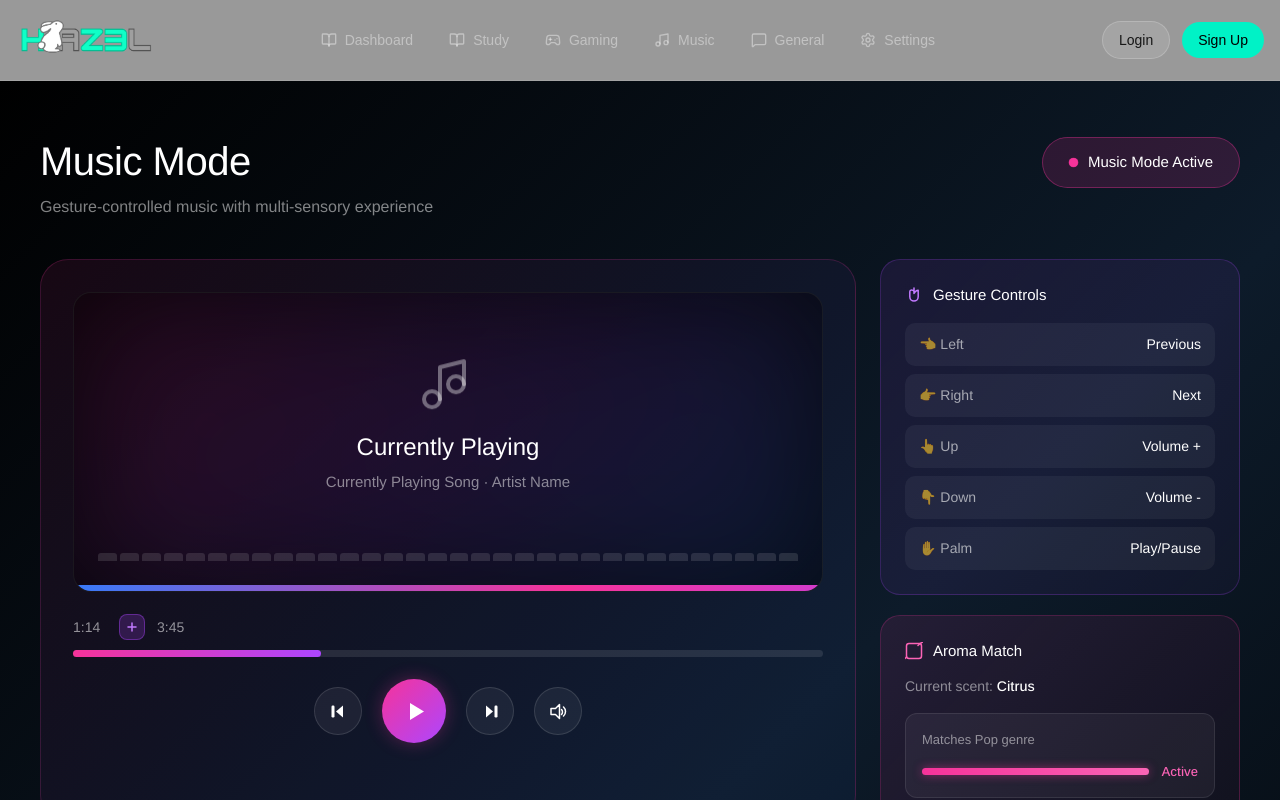
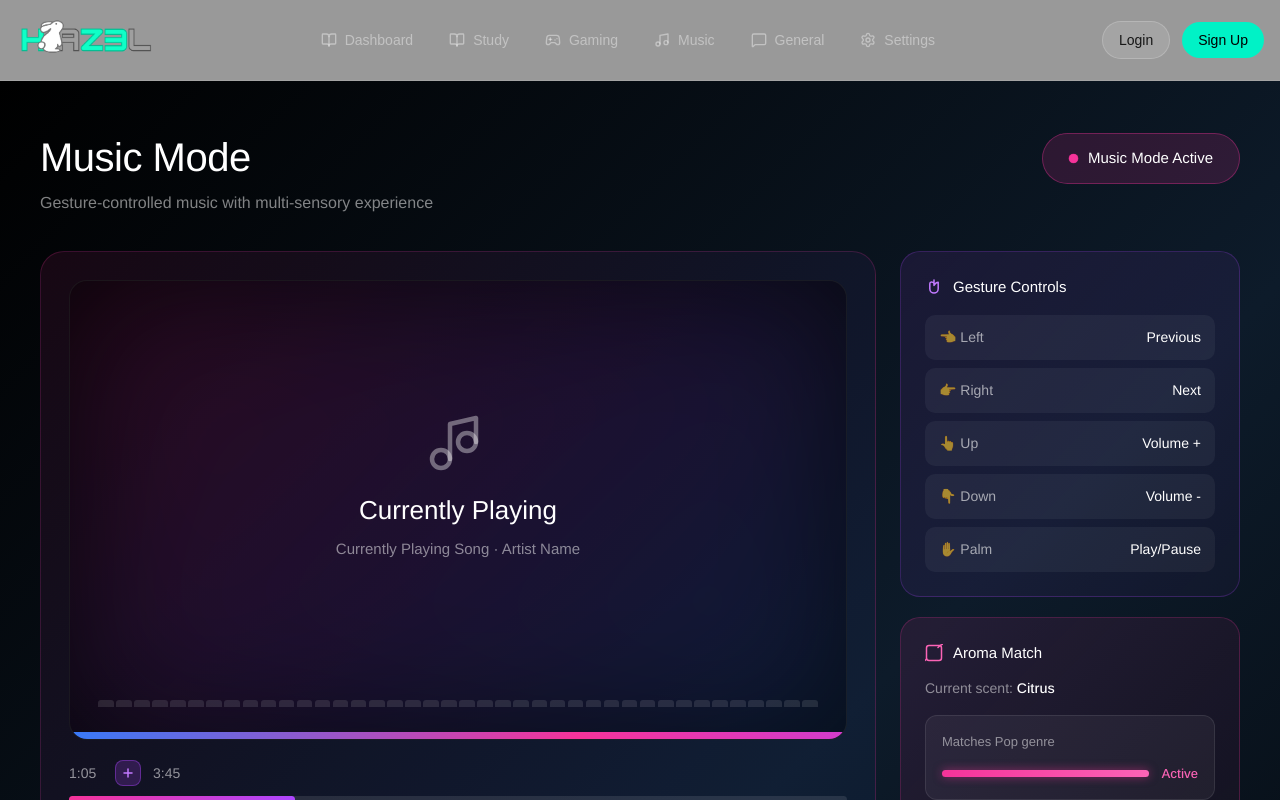
Before and after one commit to OnithaH/Hazel, a Next.js app in the folder companion_hazel/: page /Music_mode in a window 1280 px wide. Shown: the top 800 px of the page. Built offline with nearby package versions, Linux system fonts and the light colour scheme; no server answers.

Commit message:
changed spacing

```diff
--- a/companion_hazel/app/Music_mode/page.tsx
+++ b/companion_hazel/app/Music_mode/page.tsx
@@ -35,7 +35,7 @@ const gestures = [
 export default function MusicModePage() {
   const [activeGenre, setActiveGenre] = useState(0);
   const [isPlaying, setIsPlaying] = useState(false);
-  const [progress, setProgress] = useState(33);
+  const [progress, setProgress] = useState(29);
   const [mounted, setMounted] = useState(false);
   const [bars, setBars] = useState<number[]>([]);
   const intervalRef = useRef<ReturnType<typeof setInterval> | null>(null);
@@ -43,13 +43,13 @@ export default function MusicModePage() {
 
   useEffect(() => {
     setMounted(true);
-    setBars(Array.from({ length: 32 }, () => Math.random() * 60 + 10));
+    setBars(Array.from({ length: 40 }, () => Math.random() * 56 + 8));
   }, []);
 
   useEffect(() => {
     if (isPlaying) {
       intervalRef.current = setInterval(() => {
-        setBars(Array.from({ length: 32 }, () => Math.random() * 60 + 10));
+        setBars(Array.from({ length: 40 }, () => Math.random() * 56 + 8));
       }, 160);
       progressRef.current = setInterval(() => {
         setProgress((p) => (p >= 100 ? 0 : p + 0.12));
@@ -71,19 +71,13 @@ export default function MusicModePage() {
   const timeStr = `${mins}:${secs.toString().padStart(2, "0")}`;
 
   return (
-    <div style={{
-      background: "linear-gradient(135deg, #000000 0%, #0d1b2a 50%, #000000 100%)",
-      minHeight: "100vh",
-      fontFamily: "'Arimo', sans-serif",
-      color: "#fff",
-      overflowX: "hidden",
-    }}>
+    <div style={{ background: "linear-gradient(135deg, #000000 0%, #0d1b2a 50%, #000000 100%)", minHeight: "100vh", fontFamily: "'Arimo', sans-serif", color: "#fff", overflowX: "hidden" }}>
       <style>{`
         @import url('https://fonts.googleapis.com/css2?family=Arimo:wght@400;500;600&display=swap');
         * { box-sizing: border-box; }
 
         @keyframes fadeUp {
-          from { opacity: 0; transform: translateY(24px); }
+          from { opacity: 0; transform: translateY(22px); }
           to   { opacity: 1; transform: translateY(0); }
         }
         @keyframes pulse-dot {
@@ -96,11 +90,11 @@ export default function MusicModePage() {
         }
         @keyframes glow-pulse {
           0%, 100% { opacity: 0.13; }
-          50%       { opacity: 0.24; }
+          50%       { opacity: 0.26; }
         }
         @keyframes float {
           0%, 100% { transform: translateY(0px); }
-          50%       { transform: translateY(-7px); }
+          50%       { transform: translateY(-8px); }
         }
         @keyframes float-fast {
           0%, 100% { transform: translateY(0px); }
@@ -108,34 +102,28 @@ export default function MusicModePage() {
         }
 
         .page-enter { animation: fadeUp 0.55s ease both; }
-
-        .pulse-dot { animation: pulse-dot 2s ease-in-out infinite; }
-        .glow-bg   { animation: glow-pulse 3s ease-in-out infinite; }
-
-        .music-icon       { animation: float 3.2s ease-in-out infinite; }
+        .pulse-dot  { animation: pulse-dot 2s ease-in-out infinite; }
+        .glow-bg    { animation: glow-pulse 3s ease-in-out infinite; }
+        .music-icon        { animation: float 3.2s ease-in-out infinite; }
         .music-icon.active { animation: float-fast 1.4s ease-in-out infinite; }
 
         .genre-btn {
           transition: all 0.25s cubic-bezier(0.34,1.56,0.64,1);
-          cursor: pointer;
-          background: none;
+          cursor: pointer; background: none;
         }
         .genre-btn:hover  { transform: translateY(-5px) scale(1.02); }
         .genre-btn:active { transform: scale(0.97); }
 
         .ctrl-btn {
           transition: all 0.18s ease;
-          cursor: pointer;
-          background: none;
-          border: none;
-          padding: 0;
+          cursor: pointer; background: none; border: none; padding: 0;
           display: flex; align-items: center; justify-content: center;
         }
         .ctrl-btn:hover  { transform: scale(1.12); opacity: 0.9; }
         .ctrl-btn:active { transform: scale(0.92); }
 
         .play-btn { transition: all 0.22s cubic-bezier(0.34,1.56,0.64,1); }
-        .play-btn:hover  { transform: scale(1.13); box-shadow: 0 0 32px rgba(246,51,154,0.6) !important; }
+        .play-btn:hover  { transform: scale(1.13); }
         .play-btn:active { transform: scale(0.94); }
 
         .row-item {
@@ -144,13 +132,8 @@ export default function MusicModePage() {
         }
         .row-item:hover { background: rgba(255,255,255,0.085) !important; transform: translateX(3px); }
 
-        .card-lift {
-          transition: transform 0.3s ease, box-shadow 0.3s ease;
-        }
-        .card-lift:hover {
-          transform: translateY(-2px);
-          box-shadow: 0 16px 48px rgba(0,0,0,0.45);
-        }
+        .card-lift { transition: transform 0.3s ease, box-shadow 0.3s ease; }
+        .card-lift:hover { transform: translateY(-2px); box-shadow: 0 16px 48px rgba(0,0,0,0.45); }
 
         .shimmer-bar {
           background: linear-gradient(90deg, #F6339A 0%, #AD46FF 35%, #2B7FFF 65%, #F6339A 100%);
@@ -160,24 +143,18 @@ export default function MusicModePage() {
 
         .progress-track { cursor: pointer; position: relative; }
         .progress-thumb {
-          width: 13px; height: 13px;
-          border-radius: 50%;
-          background: white;
-          position: absolute;
-          top: 50%; transform: translate(-50%, -50%);
-          opacity: 0;
-          transition: opacity 0.2s ease;
-          box-shadow: 0 0 10px rgba(246,51,154,0.9);
-          pointer-events: none;
+          width: 14px; height: 14px; border-radius: 50%; background: white;
+          position: absolute; top: 50%; transform: translate(-50%, -50%);
+          opacity: 0; transition: opacity 0.2s ease;
+          box-shadow: 0 0 10px rgba(246,51,154,0.9); pointer-events: none;
         }
         .progress-track:hover .progress-thumb { opacity: 1; }
       `}</style>
 
-      {/* Full-bleed wrapper — no horizontal padding, no max-width cap */}
-      <div style={{ padding: "56px 40px 72px" }}>
+      <div style={{ padding: "52px 40px 72px" }}>
 
         {/* ── Header ── */}
-        <div className="page-enter" style={{ display: "flex", justifyContent: "space-between", alignItems: "flex-start", marginBottom: "40px" }}>
+        <div className="page-enter" style={{ display: "flex", justifyContent: "space-between", alignItems: "flex-start", marginBottom: "36px" }}>
           <div>
             <h1 style={{ fontSize: "40px", fontWeight: 400, lineHeight: "48px", margin: "0 0 10px", letterSpacing: "-0.5px" }}>Music Mode</h1>
             <p style={{ fontSize: "16px", color: "rgba(255,255,255,0.5)", margin: 0 }}>Gesture-controlled music with multi-sensory experience</p>
@@ -188,43 +165,43 @@ export default function MusicModePage() {
           </div>
         </div>
 
-        {/* ── Player Row ── */}
-        <div className="page-enter" style={{ display: "grid", gridTemplateColumns: "1fr 360px", gap: "24px", marginBottom: "32px", animationDelay: "80ms" }}>
+        {/* ── Player Row — both columns same height ── */}
+        <div className="page-enter" style={{ display: "grid", gridTemplateColumns: "1fr 340px", gap: "24px", marginBottom: "32px", animationDelay: "80ms" }}>
 
-          {/* Player Card */}
-          <div className="card-lift" style={{ background: "linear-gradient(135deg, rgba(246,51,154,0.09) 0%, rgba(173,70,255,0.05) 50%, rgba(43,127,255,0.05) 100%)", border: "0.8px solid rgba(246,51,154,0.2)", borderRadius: "28px", padding: "32px", display: "flex", flexDirection: "column", gap: "22px" }}>
+          {/* ── Player Card ── */}
+          <div className="card-lift" style={{ background: "linear-gradient(135deg, rgba(246,51,154,0.09) 0%, rgba(173,70,255,0.05) 50%, rgba(43,127,255,0.05) 100%)", border: "0.8px solid rgba(246,51,154,0.2)", borderRadius: "24px", padding: "28px", display: "flex", flexDirection: "column", gap: "20px" }}>
 
-            {/* Album area */}
-            <div style={{ position: "relative", borderRadius: "18px", overflow: "hidden", height: "300px", background: "rgba(0,0,0,0.5)", border: "0.8px solid rgba(255,255,255,0.07)" }}>
-              <div className="glow-bg" style={{ position: "absolute", inset: 0, background: "linear-gradient(135deg, #F6339A 0%, #AD46FF 50%, #2B7FFF 100%)", filter: "blur(64px)" }} />
+            {/* Album — flex-grow so it fills leftover height */}
+            <div style={{ position: "relative", borderRadius: "18px", overflow: "hidden", flexGrow: 1, minHeight: "460px", background: "rgba(0,0,0,0.5)", border: "0.8px solid rgba(255,255,255,0.07)" }}>
+              <div className="glow-bg" style={{ position: "absolute", inset: 0, background: "linear-gradient(135deg, #F6339A 0%, #AD46FF 50%, #2B7FFF 100%)", filter: "blur(70px)" }} />
 
-              {/* Visualizer */}
-              <div style={{ position: "absolute", bottom: "30px", left: 0, right: 0, display: "flex", alignItems: "flex-end", justifyContent: "center", gap: "3px", height: "56px", paddingInline: "24px" }}>
-                {(mounted ? bars : Array(32).fill(10)).map((h, i) => (
+              {/* Visualizer bars */}
+              <div style={{ position: "absolute", bottom: "32px", left: 0, right: 0, display: "flex", alignItems: "flex-end", justifyContent: "center", gap: "2.5px", height: "64px", paddingInline: "28px" }}>
+                {(mounted ? bars : Array(40).fill(8)).map((h, i) => (
                   <div key={i} style={{
-                    flex: 1, maxHeight: "56px",
-                    height: `${isPlaying ? h : 8}px`,
-                    background: `rgba(255,255,255,${isPlaying ? 0.28 : 0.12})`,
+                    flex: 1, maxHeight: "64px",
+                    height: `${isPlaying ? h : 7}px`,
+                    background: `rgba(255,255,255,${isPlaying ? 0.28 : 0.11})`,
                     borderRadius: "3px 3px 0 0",
-                    transition: `height ${0.14 + (i % 5) * 0.025}s ease`,
+                    transition: `height ${0.13 + (i % 6) * 0.022}s ease`,
                   }} />
                 ))}
               </div>
 
               {/* Chromatic bar */}
-              <div className="shimmer-bar" style={{ position: "absolute", bottom: 0, left: 0, right: 0, height: "6px" }} />
+              <div className="shimmer-bar" style={{ position: "absolute", bottom: 0, left: 0, right: 0, height: "7px" }} />
 
-              {/* Center */}
-              <div style={{ position: "relative", display: "flex", flexDirection: "column", alignItems: "center", justifyContent: "center", height: "100%", gap: "14px", paddingBottom: "36px" }}>
+              {/* Center content */}
+              <div style={{ position: "relative", display: "flex", flexDirection: "column", alignItems: "center", justifyContent: "center", height: "100%", gap: "16px", paddingBottom: "48px" }}>
                 <div className={isPlaying ? "music-icon active" : "music-icon"}>
-                  <svg width="60" height="60" viewBox="0 0 60 60" fill="none">
-                    <path d="M22 46V14l24-6v23" stroke="rgba(255,255,255,0.38)" strokeWidth="4" strokeLinecap="round" strokeLinejoin="round"/>
-                    <circle cx="14" cy="46" r="8" stroke="rgba(255,255,255,0.38)" strokeWidth="4" fill="none"/>
-                    <circle cx="38" cy="31" r="8" stroke="rgba(255,255,255,0.38)" strokeWidth="4" fill="none"/>
+                  <svg width="64" height="64" viewBox="0 0 64 64" fill="none">
+                    <path d="M24 50V15l26-6v24" stroke="rgba(255,255,255,0.38)" strokeWidth="4.5" strokeLinecap="round" strokeLinejoin="round"/>
+                    <circle cx="15" cy="50" r="9" stroke="rgba(255,255,255,0.38)" strokeWidth="4.5" fill="none"/>
+                    <circle cx="41" cy="33" r="9" stroke="rgba(255,255,255,0.38)" strokeWidth="4.5" fill="none"/>
                   </svg>
                 </div>
                 <div style={{ textAlign: "center" }}>
-                  <div style={{ fontSize: "24px", fontWeight: 400, marginBottom: "6px" }}>Currently Playing</div>
+                  <div style={{ fontSize: "26px", fontWeight: 400, marginBottom: "8px" }}>Currently Playing</div>
                   <div style={{ fontSize: "15px", color: "rgba(255,255,255,0.5)" }}>Currently Playing Song · Artist Name</div>
                 </div>
               </div>
@@ -252,40 +229,38 @@ export default function MusicModePage() {
               </div>
             </div>
 
-            {/* Controls */}
+            {/* Playback controls */}
             <div style={{ display: "flex", alignItems: "center", justifyContent: "center", gap: "20px" }}>
               <button className="ctrl-btn" style={{ width: "48px", height: "48px", borderRadius: "50%", background: "rgba(255,255,255,0.06)", border: "0.8px solid rgba(255,255,255,0.12)" }}>
-                <svg width="19" height="19" viewBox="0 0 19 19" fill="none">
-                  <path d="M14 3.5L7 9.5l7 6V3.5z" fill="white"/>
-                  <rect x="2.5" y="3.5" width="3" height="12" rx="1.2" fill="white"/>
+                <svg width="20" height="20" viewBox="0 0 20 20" fill="none">
+                  <path d="M14.5 3.5L7.5 10l7 6.5V3.5z" fill="white"/>
+                  <rect x="2.5" y="3.5" width="3" height="13" rx="1.2" fill="white"/>
                 </svg>
               </button>
-
-              <button onClick={() => setIsPlaying(!isPlaying)} className="ctrl-btn play-btn" style={{ width: "64px", height: "64px", borderRadius: "50%", background: "linear-gradient(135deg, #F6339A 0%, #AD46FF 100%)", paddingLeft: isPlaying ? 0 : "4px", boxShadow: isPlaying ? "0 0 28px rgba(246,51,154,0.5)" : "0 0 18px rgba(246,51,154,0.3)" }}>
+              <button onClick={() => setIsPlaying(!isPlaying)} className="ctrl-btn play-btn"
+                style={{ width: "64px", height: "64px", borderRadius: "50%", background: "linear-gradient(135deg, #F6339A 0%, #AD46FF 100%)", paddingLeft: isPlaying ? 0 : "4px", boxShadow: isPlaying ? "0 0 30px rgba(246,51,154,0.55)" : "0 0 18px rgba(246,51,154,0.3)" }}>
                 {isPlaying
                   ? <svg width="22" height="22" viewBox="0 0 22 22" fill="none"><rect x="4" y="3" width="4.5" height="16" rx="1.5" fill="white"/><rect x="13.5" y="3" width="4.5" height="16" rx="1.5" fill="white"/></svg>
                   : <svg width="22" height="22" viewBox="0 0 22 22" fill="none"><path d="M5 3l14 8.5L5 20V3z" fill="white"/></svg>
                 }
               </button>
-
               <button className="ctrl-btn" style={{ width: "48px", height: "48px", borderRadius: "50%", background: "rgba(255,255,255,0.06)", border: "0.8px solid rgba(255,255,255,0.12)" }}>
-                <svg width="19" height="19" viewBox="0 0 19 19" fill="none">
-                  <path d="M5 3.5l7 6-7 6V3.5z" fill="white"/>
-                  <rect x="13.5" y="3.5" width="3" height="12" rx="1.2" fill="white"/>
+                <svg width="20" height="20" viewBox="0 0 20 20" fill="none">
+                  <path d="M5.5 3.5l7 6.5-7 6.5V3.5z" fill="white"/>
+                  <rect x="14.5" y="3.5" width="3" height="13" rx="1.2" fill="white"/>
                 </svg>
               </button>
-
               <button className="ctrl-btn" style={{ width: "48px", height: "48px", borderRadius: "50%", background: "rgba(255,255,255,0.06)", border: "0.8px solid rgba(255,255,255,0.12)" }}>
-                <svg width="19" height="19" viewBox="0 0 19 19" fill="none">
-                  <path d="M2 6.5h4.5l4-4v14l-4-4H2V6.5z" stroke="white" strokeWidth="1.5" strokeLinejoin="round" fill="none"/>
-                  <path d="M14.5 5c1.4 1.3 2 3 2 4.5s-.6 3.2-2 4.5" stroke="white" strokeWidth="1.5" strokeLinecap="round"/>
-                  <path d="M12.5 7.5c.7.7 1 1.7 1 2.5s-.3 1.8-1 2.5" stroke="white" strokeWidth="1.5" strokeLinecap="round"/>
+                <svg width="20" height="20" viewBox="0 0 20 20" fill="none">
+                  <path d="M2 7h5l4-4.5v15L7 13H2V7z" stroke="white" strokeWidth="1.5" strokeLinejoin="round" fill="none"/>
+                  <path d="M15 5.5c1.5 1.3 2.2 3 2.2 4.5s-.7 3.2-2.2 4.5" stroke="white" strokeWidth="1.5" strokeLinecap="round"/>
+                  <path d="M13 8c.8.7 1.2 1.8 1.2 2.5S13.8 12.3 13 13" stroke="white" strokeWidth="1.5" strokeLinecap="round"/>
                 </svg>
               </button>
             </div>
           </div>
 
-          {/* Right column */}
+          {/* ── Right column — stretch to match player height ── */}
           <div style={{ display: "flex", flexDirection: "column", gap: "20px" }}>
 
             {/* Gesture Controls */}
@@ -298,7 +273,7 @@ export default function MusicModePage() {
               </div>
               <div style={{ display: "flex", flexDirection: "column", gap: "8px" }}>
                 {gestures.map((g) => (
-                  <div key={g.gesture} className="row-item" style={{ display: "flex", justifyContent: "space-between", alignItems: "center", background: "rgba(255,255,255,0.05)", borderRadius: "10px", padding: "11px 14px" }}>
+                  <div key={g.gesture} className="row-item" style={{ display: "flex", justifyContent: "space-between", alignItems: "center", background: "rgba(255,255,255,0.05)", borderRadius: "10px", padding: "12px 14px" }}>
                     <span style={{ fontSize: "14px", color: "rgba(255,255,255,0.6)" }}>{g.gesture}</span>
                     <span style={{ fontSize: "14px", color: "#fff" }}>{g.action}</span>
                   </div>
@@ -306,8 +281,8 @@ export default function MusicModePage() {
               </div>
             </div>
 
-            {/* Aroma Match */}
-            <div className="card-lift" style={{ background: "linear-gradient(135deg, rgba(246,51,154,0.1) 0%, rgba(246,51,154,0.04) 100%)", border: "0.8px solid rgba(246,51,154,0.22)", borderRadius: "20px", padding: "24px", flex: 1 }}>
+            {/* Aroma Match — flex-grow to fill remaining height */}
+            <div className="card-lift" style={{ background: "linear-gradient(135deg, rgba(246,51,154,0.1) 0%, rgba(246,51,154,0.04) 100%)", border: "0.8px solid rgba(246,51,154,0.22)", borderRadius: "20px", padding: "24px", flexGrow: 1, display: "flex", flexDirection: "column" }}>
               <div style={{ display: "flex", alignItems: "center", gap: "10px", marginBottom: "14px" }}>
                 <svg width="18" height="18" viewBox="0 0 18 18" fill="none">
                   <rect x="1.5" y="1.5" width="15" height="15" rx="2.5" stroke="#FB64B6" strokeWidth="1.5"/>
@@ -341,8 +316,7 @@ export default function MusicModePage() {
                 style={{
                   background: activeGenre === i ? "rgba(255,255,255,0.11)" : "rgba(255,255,255,0.04)",
                   border: activeGenre === i ? "0.8px solid rgba(255,255,255,0.3)" : "0.8px solid rgba(255,255,255,0.09)",
-                  borderRadius: "18px",
-                  padding: "22px 18px",
+                  borderRadius: "18px", padding: "22px 18px",
                   display: "flex", flexDirection: "column", alignItems: "center", gap: "14px",
                   color: "#fff",
                   boxShadow: activeGenre === i ? "0 10px 30px rgba(0,0,0,0.35)" : "none",
@@ -392,7 +366,7 @@ export default function MusicModePage() {
             </div>
           </div>
 
-          {/* Playlists */}
+          {/* Your Playlists */}
           <div className="card-lift" style={{ background: "rgba(255,255,255,0.04)", border: "0.8px solid rgba(255,255,255,0.09)", borderRadius: "20px", padding: "26px" }}>
             <h3 style={{ fontSize: "18px", fontWeight: 400, margin: "0 0 18px", letterSpacing: "-0.2px" }}>Your Playlists</h3>
             <div style={{ display: "flex", flexDirection: "column", gap: "10px" }}>
@@ -413,7 +387,7 @@ export default function MusicModePage() {
                   </div>
                   <button className="ctrl-btn" style={{ width: "26px", height: "26px", borderRadius: "50%", background: "rgba(251,44,54,0.15)", border: "0.8px solid rgba(251,44,54,0.3)" }}>
                     <svg width="12" height="12" viewBox="0 0 12 12" fill="none">
-                      <path d="M1.5 2.5h9M4 2.5V2a.8.8 0 0 1 .8-.8h2.4a.8.8 0 0 1 .8.8v.5M4.5 5v4M7.5 5v4M2 2.5l.6 6.7A.8.8 0 0 0 3.4 10h5.2a.8.8 0 0 0 .8-.8L10 2.5" stroke="#FB2C36" strokeWidth="1" strokeLinecap="round" strokeLinejoin="round"/>
+                      <path d="M1.5 2.5h9M4 2.5V2a.8.8 0 0 1 .8-.8h2.4a.8.8 0 0 1 .8.8v.5M4.5 5v4M7.5 5v4M2 2.5l.6 6.7a.8.8 0 0 0 .8.8h5.2a.8.8 0 0 0 .8-.8L10 2.5" stroke="#FB2C36" strokeWidth="1" strokeLinecap="round" strokeLinejoin="round"/>
                     </svg>
                   </button>
                 </div>
@@ -427,7 +401,6 @@ export default function MusicModePage() {
               </button>
             </div>
           </div>
-
         </div>
       </div>
     </div>
```
